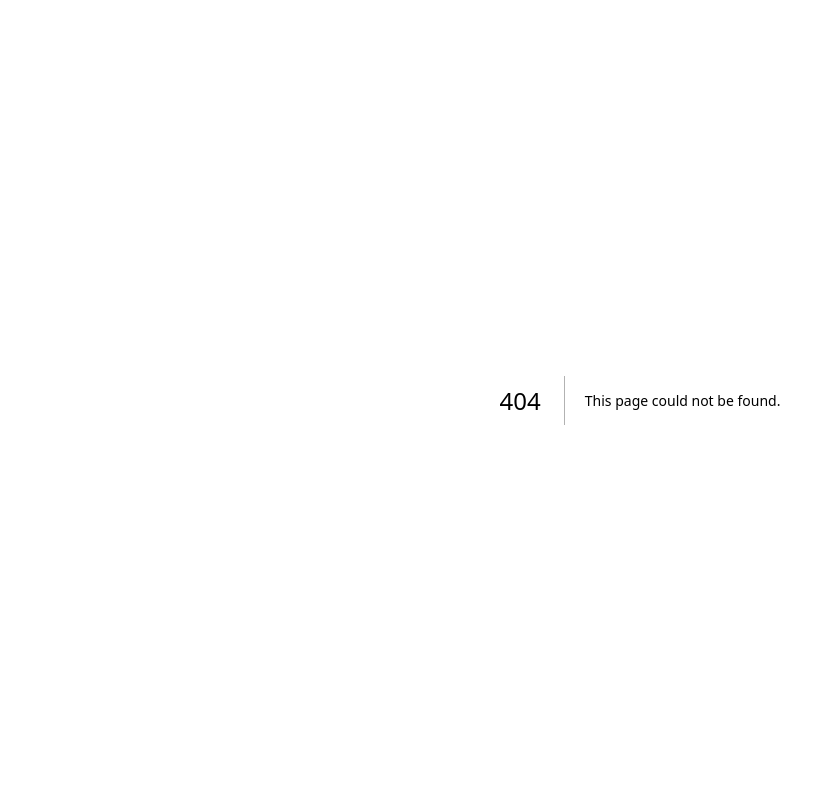
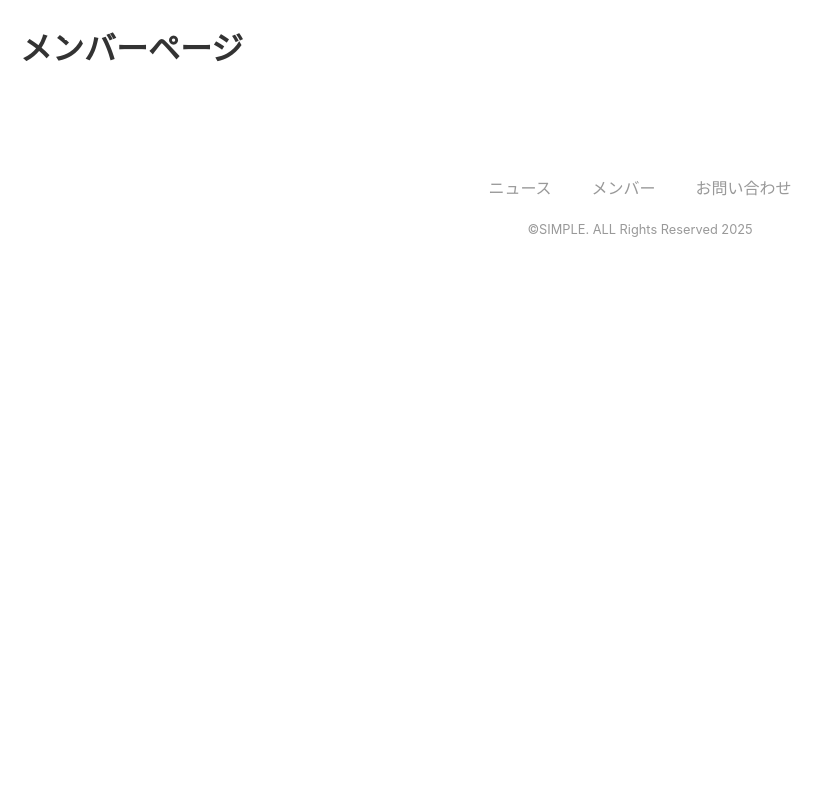
Before and after one commit to STHEXA/nextjs-microcms-book, a Next.js app: page /members in a window 1280 px wide. Before the commit this address had no page. Shown: the top 800 px of the page, without its empty margins (0-829 px from the left). Built offline with nearby package versions, Linux system fonts and the light colour scheme.

Commit message:
membersページ追加

```diff
--- /dev/null
+++ b/app/members/page.tsx
@@ -0,0 +1,7 @@
+export default function Page() {
+  return (
+    <div style={{ margin: 20 }}>
+      <h1>メンバーページ</h1>
+    </div>
+  );
+}
```
Also changed, not shown: app/members/page.module.css (added).
